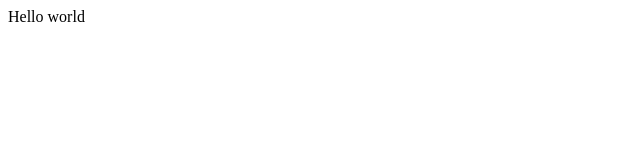
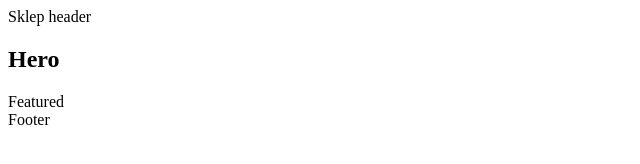
Before and after one commit to Technikum-Lotnicze-ZDZ-Katowice/450-E-commerce, a plain HTML site: page index.html in a window 1280 px wide. Shown: the whole page, without its empty margins (0-640 px from the left). Drawn offline with Linux system fonts and the light colour scheme.

Commit message:
Add files via upload

```diff
--- a/index.html
+++ b/index.html
@@ -6,6 +6,11 @@
     <title>Document</title>
 </head>
 <body>
-    Hello world
+    <main>
+        <header>Sklep header</header>
+        <section id="hero"><h1>Hero</h1></section>
+        <section id="featured">Featured</section>
+        <footer>Footer</footer>
+    </main>
 </body>
 </html>
```
